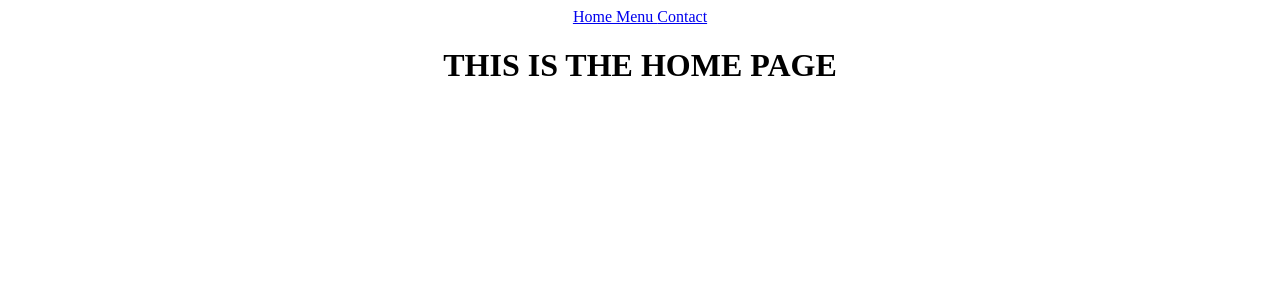
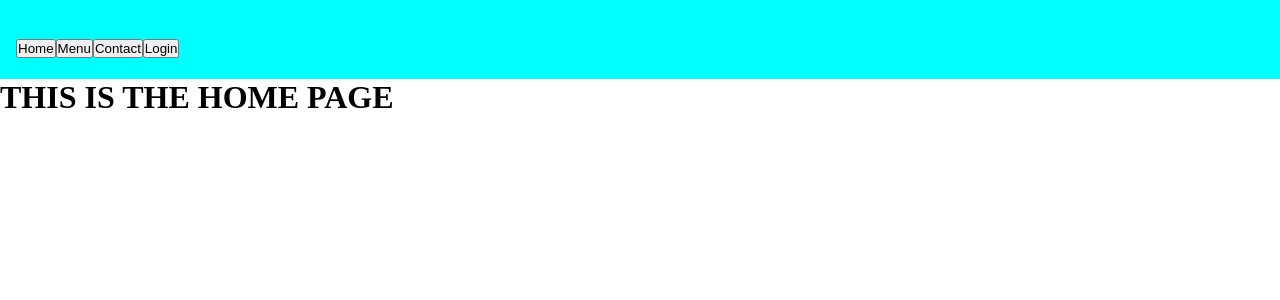
Before and after one commit to JayeshM-01/IITISOC-23-Web, a React (Create React App) app in the folder webapp/: page / in a window 1280 px wide. Shown: the top 300 px of the page. Built offline with nearby package versions, Linux system fonts and the light colour scheme.

Commit message:
added buttons

```diff
--- a/webapp/src/App.css
+++ b/webapp/src/App.css
@@ -1,38 +1,15 @@
-.App {
-  text-align: center;
+*{
+  padding: 0;
+  margin: 0;
 }
 
-.App-logo {
-  height: 40vmin;
-  pointer-events: none;
+div.nav {
+   background-color: aqua;
 }
 
-@media (prefers-reduced-motion: no-preference) {
-  .App-logo {
-    animation: App-logo-spin infinite 20s linear;
-  }
+div.navi {
+  padding: 2vh;
+  word-spacing: 2vw;
+  font-size: 5vh;
+
 }
-
-.App-header {
-  background-color: #282c34;
-  min-height: 100vh;
-  display: flex;
-  flex-direction: column;
-  align-items: center;
-  justify-content: center;
-  font-size: calc(10px + 2vmin);
-  color: white;
-}
-
-.App-link {
-  color: #61dafb;
-}
-
-@keyframes App-logo-spin {
-  from {
-    transform: rotate(0deg);
-  }
-  to {
-    transform: rotate(360deg);
-  }
-}
--- a/webapp/src/App.js
+++ b/webapp/src/App.js
@@ -3,17 +3,23 @@ import { BrowserRouter as Router, Routes, Route } from "react-router-dom";
 import { Home } from "./pages/Home";
 import { Menu } from "./pages/Menu";
 import { Contact } from "./pages/Contact";
+import { Login } from "./pages/Login";
 import { Navbar } from "./Navbar";
 
 function App() {
   return (
     <div className="App">
       <Router>
+
+        <div className="nav">
         <Navbar />
+        </div>
+
         <Routes>
         <Route path="/" element={<Home />} />
           <Route path="/menu" element={<Menu />} />
           <Route path="/contact" element={<Contact />} />
+          <Route path="/login" element={<Login />} />
           <Route path="*" element={<h1> PAGE NOT FOUND</h1>} />
         </Routes>
       </Router>
--- a/webapp/src/Navbar.js
+++ b/webapp/src/Navbar.js
@@ -1,10 +1,11 @@
 import { Link } from "react-router-dom";
 export const Navbar = () => {
   return (
-    <div>
-      <Link to="/"> Home </Link>
-      <Link to="/menu"> Menu </Link>
-      <Link to="/contact"> Contact </Link>
+    <div className="navi" >
+      <Link to="/"> <button> Home </button></Link>
+      <Link to="/menu"><button> Menu </button></Link>
+      <Link to="/contact"><button> Contact </button></Link>
+      <Link to="/login"><button> Login </button></Link>
     </div>
   );
 };
--- /dev/null
+++ b/webapp/src/pages/Login.js
@@ -0,0 +1,3 @@
+export const Login = () => {
+    return <h1> THIS IS THE Login PAGE</h1>;
+  };
```
